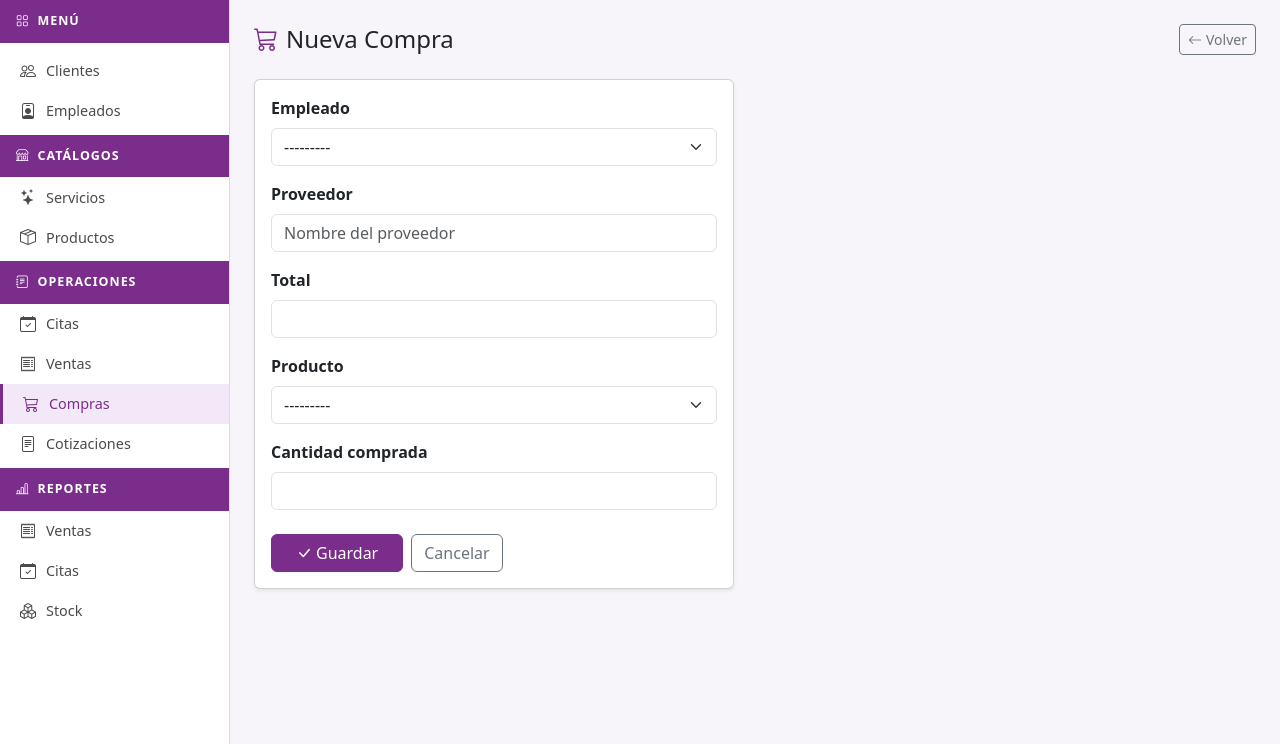
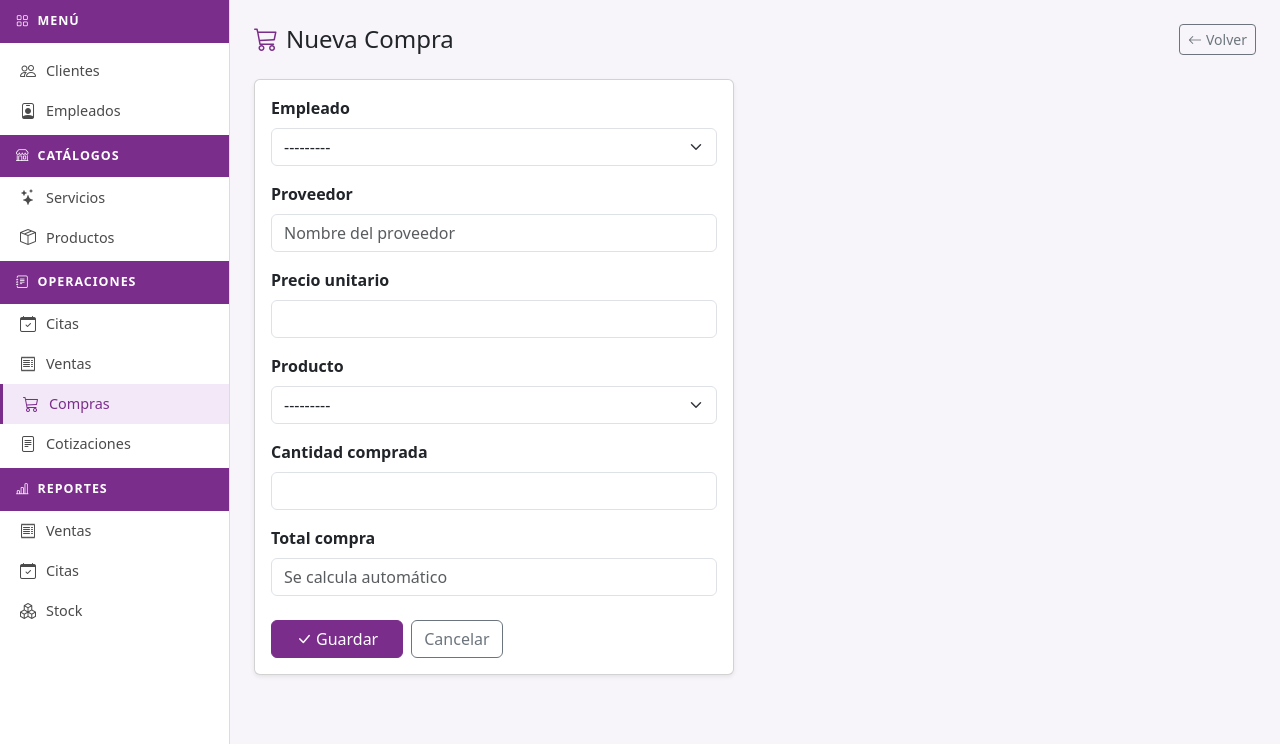
Before and after one commit to Monroy1825/Estetica-Glamour-Style-, a Django app: page /operaciones/compras/nueva/ in a window 1280 px wide. Shown: the part 56-800 px from the top of the page. Run offline with Django 5.2, Linux system fonts and the light colour scheme; a user stored in the database is signed in; data comes from the database, SQL or seed files in the repository.

Commit message:
Mejoras en modulo de compras

```diff
--- a/apps/operaciones/admin.py
+++ b/apps/operaciones/admin.py
@@ -18,7 +18,7 @@ class VentaAdmin(admin.ModelAdmin):
 
 @admin.register(Compra)
 class CompraAdmin(admin.ModelAdmin):
-    list_display = ('proveedor', 'empleado', 'fecha', 'total', 'activo')
+    list_display = ('proveedor', 'empleado', 'fecha', 'precio_unitario', 'activo')
     search_fields = ('proveedor', 'empleado__nombre')
     list_filter = ('fecha', 'activo')
 
--- a/apps/operaciones/forms.py
+++ b/apps/operaciones/forms.py
@@ -111,11 +111,11 @@ class CompraForm(forms.ModelForm):
 
     class Meta:
         model = Compra
-        fields = ['empleado', 'proveedor', 'total']
+        fields = ['empleado', 'proveedor', 'precio_unitario']
         widgets = {
             'empleado': forms.Select(attrs={'class': 'form-select'}),
             'proveedor': forms.TextInput(attrs={'class': 'form-control', 'placeholder': 'Nombre del proveedor'}),
-            'total': forms.NumberInput(attrs={'class': 'form-control', 'min': '0', 'step': '0.01'}),
+            'precio_unitario': forms.NumberInput(attrs={'class': 'form-control', 'min': '0', 'step': '0.01'}),
         }
 
 
--- a/apps/operaciones/models.py
+++ b/apps/operaciones/models.py
@@ -70,8 +70,13 @@ class Compra(models.Model):
     empleado = models.ForeignKey(Empleado, on_delete=models.CASCADE, related_name='compras')
     proveedor = models.CharField(max_length=50)
     fecha = models.DateTimeField(auto_now_add=True)
-    total = models.DecimalField(max_digits=10, decimal_places=2)
+    precio_unitario = models.DecimalField(max_digits=10, decimal_places=2)
+    cantidad = models.PositiveIntegerField(default=1)
     activo = models.BooleanField(default=True)
+
+    @property
+    def total_compra(self):
+        return self.precio_unitario * self.cantidad
 
     class Meta:
         verbose_name = 'Compra'
@@ -79,7 +84,7 @@ class Compra(models.Model):
         ordering = ['-fecha']
 
     def __str__(self):
-        return f'Compra #{self.pk} - {self.proveedor} (${self.total})'
+        return f'Compra #{self.pk} - {self.proveedor} (${self.precio_unitario})'
 
 
 class Cotizacion(models.Model):
--- a/apps/operaciones/views.py
+++ b/apps/operaciones/views.py
@@ -209,7 +209,9 @@ def compra_create(request):
         if form.is_valid():
             producto = form.cleaned_data['producto']
             cantidad = form.cleaned_data['cantidad']
-            form.save()
+            compra = form.save(commit=False)
+            compra.cantidad = cantidad
+            compra.save()
             producto.stock_actual += cantidad
             producto.save()
             messages.success(request, '¡Compra registrada correctamente!')
@@ -231,7 +233,9 @@ def compra_update(request, pk):
     if request.method == 'POST':
         form = CompraForm(request.POST, instance=compra)
         if form.is_valid():
-            form.save()
+            compra = form.save(commit=False)
+            compra.cantidad = form.cleaned_data['cantidad']
+            compra.save()
             messages.success(request, 'Compra actualizada.')
             return redirect('operaciones:compra_list')
     else:
@@ -308,6 +312,6 @@ def cotizacion_delete(request, pk):
 def proveedor_list(request):
     proveedores = Compra.objects.values('proveedor').annotate(
         total_compras=Count('id'),
-        inversion_total=Sum('total')
+        inversion_total=Sum('precio_unitario')
     ).order_by('-inversion_total')
     return render(request, 'operaciones/proveedor_list.html', {'proveedores': proveedores})
--- a/templates/operaciones/compra_detail.html
+++ b/templates/operaciones/compra_detail.html
@@ -14,7 +14,7 @@
       <dt class="col-sm-5">Proveedor</dt><dd class="col-sm-7">{{ compra.proveedor }}</dd>
       <dt class="col-sm-5">Empleado</dt><dd class="col-sm-7">{{ compra.empleado.nombre }}</dd>
       <dt class="col-sm-5">Fecha</dt><dd class="col-sm-7">{{ compra.fecha|date:"d/m/Y H:i" }}</dd>
-      <dt class="col-sm-5">Total</dt><dd class="col-sm-7">${{ compra.total }}</dd>
+      <dt class="col-sm-5">Precio unitario</dt><dd class="col-sm-7">${{ compra.precio_unitario }}</dd>
     </dl>
   </div>
 </div>
--- a/templates/operaciones/compra_form.html
+++ b/templates/operaciones/compra_form.html
@@ -11,12 +11,21 @@
       {% csrf_token %}
       {% for field in form %}
         <div class="mb-3">
-          <label for="{{ field.id_for_label }}" class="form-label fw-semibold">{{ field.label }}</label>
+          <label for="{{ field.id_for_label }}" class="form-label fw-semibold">
+            {% if field.html_name == 'precio_unitario' %}Precio unitario{% else %}{{ field.label }}{% endif %}
+          </label>
           {{ field }}
           {% if field.errors %}
             <div class="text-danger small mt-1">{{ field.errors|join:", " }}</div>
           {% endif %}
         </div>
+        {% if field.html_name == 'cantidad' %}
+        <div class="mb-3">
+          <label class="form-label fw-semibold">Total compra</label>
+          <input type="text" id="total_calculado" class="form-control"
+                 readonly placeholder="Se calcula automático">
+        </div>
+        {% endif %}
       {% endfor %}
       <div class="d-flex gap-2 mt-4">
         <button type="submit" class="btn btn-primary px-4">
@@ -27,4 +36,14 @@
     </form>
   </div>
 </div>
+
+<script>
+function calcularTotal() {
+  const precio = parseFloat(document.querySelector('[name="precio_unitario"]').value) || 0;
+  const cantidad = parseFloat(document.querySelector('[name="cantidad"]').value) || 0;
+  document.getElementById('total_calculado').value = '$' + (precio * cantidad).toFixed(2);
+}
+document.querySelector('[name="precio_unitario"]').addEventListener('input', calcularTotal);
+document.querySelector('[name="cantidad"]').addEventListener('input', calcularTotal);
+</script>
 {% endblock %}
--- a/templates/operaciones/compra_list.html
+++ b/templates/operaciones/compra_list.html
@@ -9,7 +9,7 @@
   <div class="card-body p-0">
     <table class="table table-hover mb-0">
       <thead class="table-light">
-        <tr><th>Proveedor</th><th>Empleado</th><th>Fecha</th><th>Total</th><th></th></tr>
+        <tr><th>Proveedor</th><th>Empleado</th><th>Fecha</th><th>Precio unitario</th><th>Cantidad</th><th>Total</th><th></th></tr>
       </thead>
       <tbody>
         {% for c in compras %}
@@ -17,7 +17,9 @@
           <td>{{ c.proveedor }}</td>
           <td>{{ c.empleado.nombre }}</td>
           <td>{{ c.fecha|date:"d/m/Y" }}</td>
-          <td>${{ c.total }}</td>
+          <td>${{ c.precio_unitario }}</td>
+          <td>{{ c.cantidad }}</td>
+          <td>${{ c.total_compra }}</td>
           <td class="text-end">
             <a href="{% url 'operaciones:compra_detail' c.pk %}" class="btn btn-sm btn-outline-secondary me-1"><i class="bi bi-eye"></i></a>
             <a href="{% url 'operaciones:compra_update' c.pk %}" class="btn btn-sm btn-outline-primary me-1"><i class="bi bi-pencil"></i></a>
```
Also changed, not shown: apps/operaciones/migrations/0003_rename_total_compra_precio_unitario.py (added), apps/operaciones/migrations/0004_compra_cantidad.py (added), db.sqlite3.
